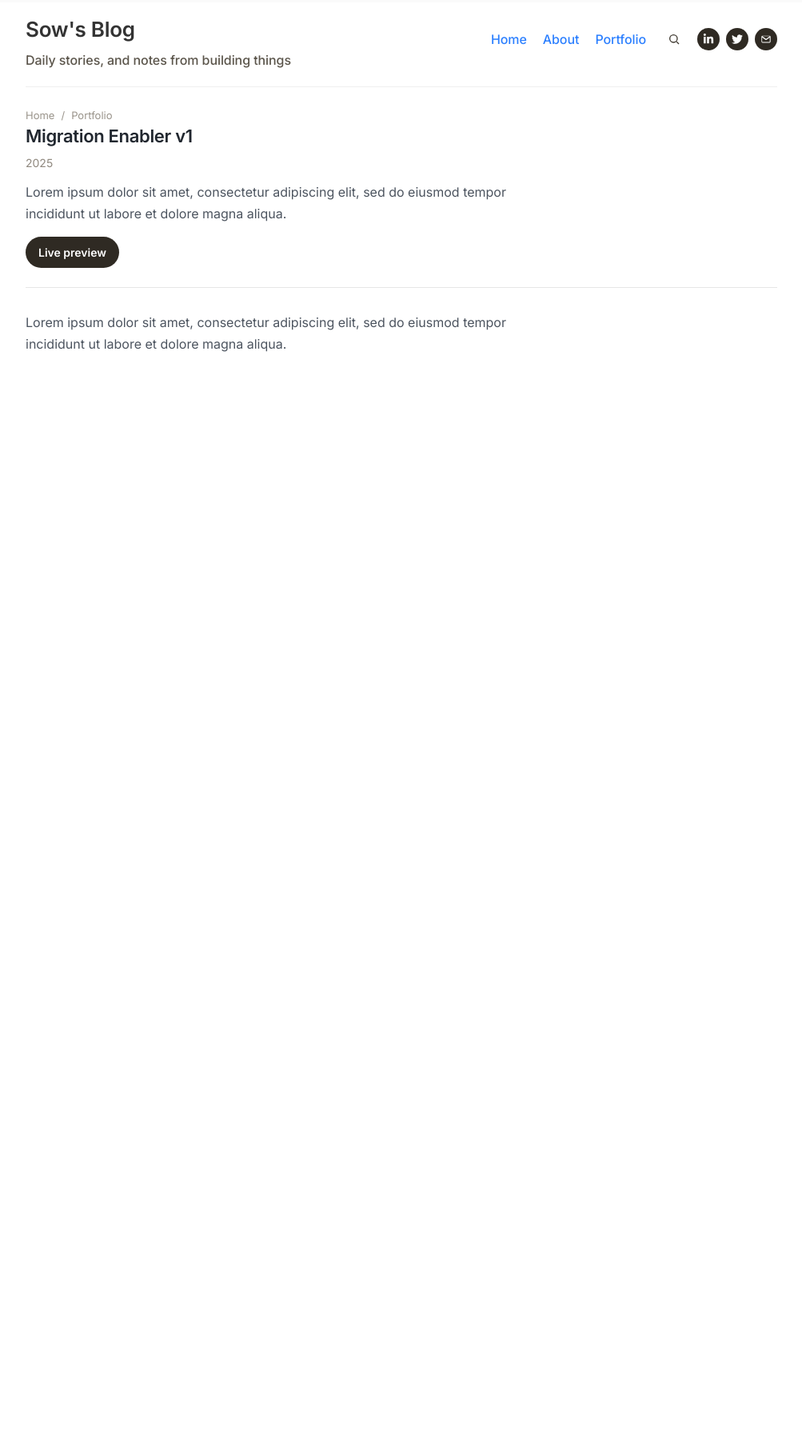
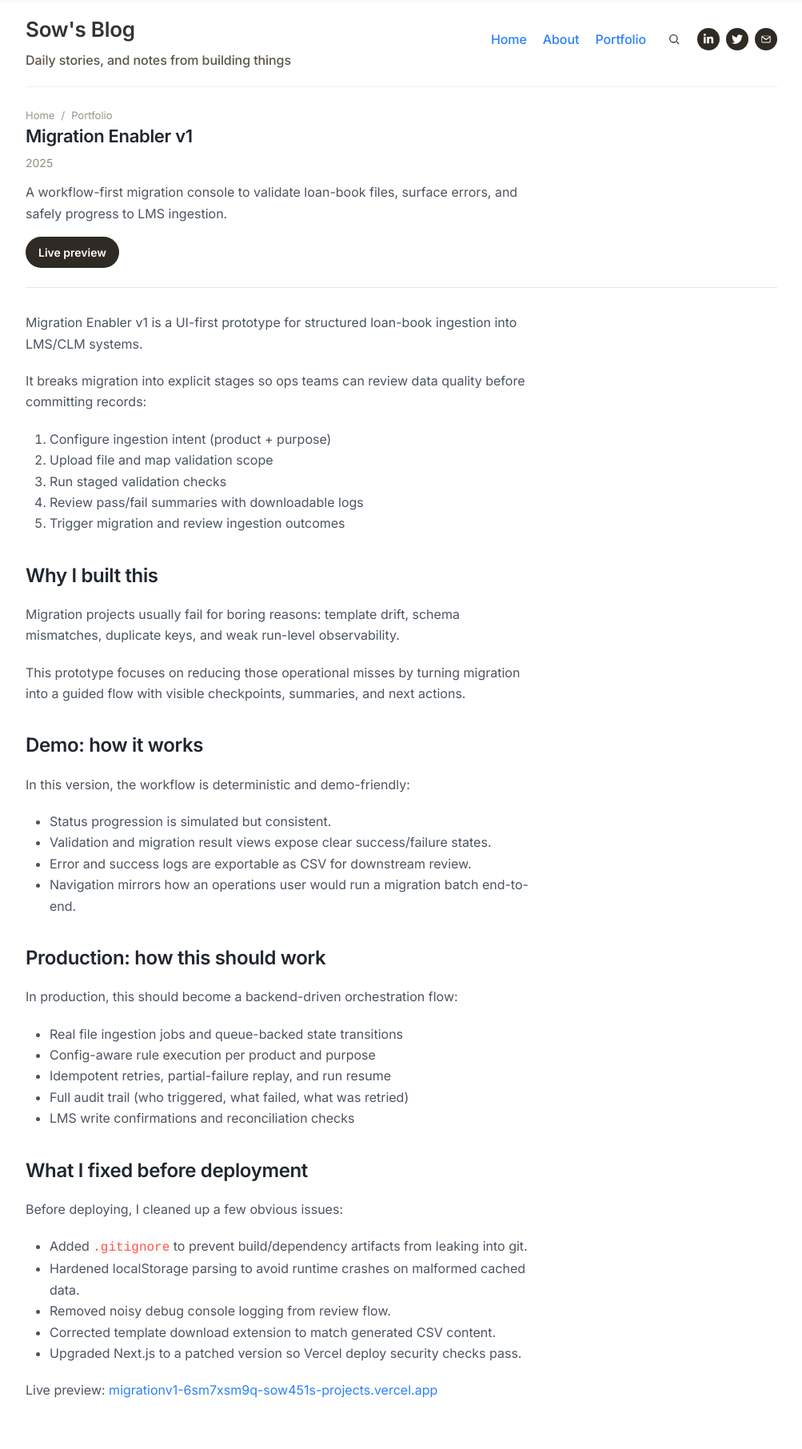
Before and after one commit to sow451/blog, a Jekyll site: the page built from _projects/2025-migration-enabler-v1.md, in a window 1280 px wide. Shown: the whole page at 80% size, without its empty margins (138-1141 px from the left). Built offline with Jekyll 4.4.1, drawn with Linux system fonts in a browser that asks for light colours; before the commit the page ends 900 px from its top, so only the background shows below that.

Commit message:
Update project posts and metro media assets

```diff
--- a/_projects/2025-migration-enabler-v1.md
+++ b/_projects/2025-migration-enabler-v1.md
@@ -1,9 +1,50 @@
 ---
 layout: project
 title: "Migration Enabler v1"
-preview: "https://example.com/migration-enabler-v1/"
+preview: "https://migrationv1-6sm7xsm9q-sow451s-projects.vercel.app/"
 year: "2025"
-note: "Lorem ipsum dolor sit amet, consectetur adipiscing elit, sed do eiusmod tempor incididunt ut labore et dolore magna aliqua."
+note: "A workflow-first migration console to validate loan-book files, surface errors, and safely progress to LMS ingestion."
 ---
 
-Lorem ipsum dolor sit amet, consectetur adipiscing elit, sed do eiusmod tempor incididunt ut labore et dolore magna aliqua.
+Migration Enabler v1 is a UI-first prototype for structured loan-book ingestion into LMS/CLM systems.
+
+It breaks migration into explicit stages so ops teams can review data quality before committing records:
+1. Configure ingestion intent (product + purpose)
+2. Upload file and map validation scope
+3. Run staged validation checks
+4. Review pass/fail summaries with downloadable logs
+5. Trigger migration and review ingestion outcomes
+
+## Why I built this
+
+Migration projects usually fail for boring reasons: template drift, schema mismatches, duplicate keys, and weak run-level observability.
+
+This prototype focuses on reducing those operational misses by turning migration into a guided flow with visible checkpoints, summaries, and next actions.
+
+## Demo: how it works
+
+In this version, the workflow is deterministic and demo-friendly:
+- Status progression is simulated but consistent.
+- Validation and migration result views expose clear success/failure states.
+- Error and success logs are exportable as CSV for downstream review.
+- Navigation mirrors how an operations user would run a migration batch end-to-end.
+
+## Production: how this should work
+
+In production, this should become a backend-driven orchestration flow:
+- Real file ingestion jobs and queue-backed state transitions
+- Config-aware rule execution per product and purpose
+- Idempotent retries, partial-failure replay, and run resume
+- Full audit trail (who triggered, what failed, what was retried)
+- LMS write confirmations and reconciliation checks
+
+## What I fixed before deployment
+
+Before deploying, I cleaned up a few obvious issues:
+- Added `.gitignore` to prevent build/dependency artifacts from leaking into git.
+- Hardened localStorage parsing to avoid runtime crashes on malformed cached data.
+- Removed noisy debug console logging from review flow.
+- Corrected template download extension to match generated CSV content.
+- Upgraded Next.js to a patched version so Vercel deploy security checks pass.
+
+Live preview: [migrationv1-6sm7xsm9q-sow451s-projects.vercel.app](https://migrationv1-6sm7xsm9q-sow451s-projects.vercel.app/)
```
Also changed, not shown: _projects/2018-impact-of-metro-on-traffic-in-blore.md (+30 -3 lines), _projects/2026-gold-loan-renewal-agentic-workflow.md (+1 -1 lines), images/projects/2018-impact-on-metro-construction-on-traffic-in-blore.md/launch.png (added), images/projects/2018-impact-on-metro-construction-on-traffic-in-blore.md/movement_thumbnail.png (added).
